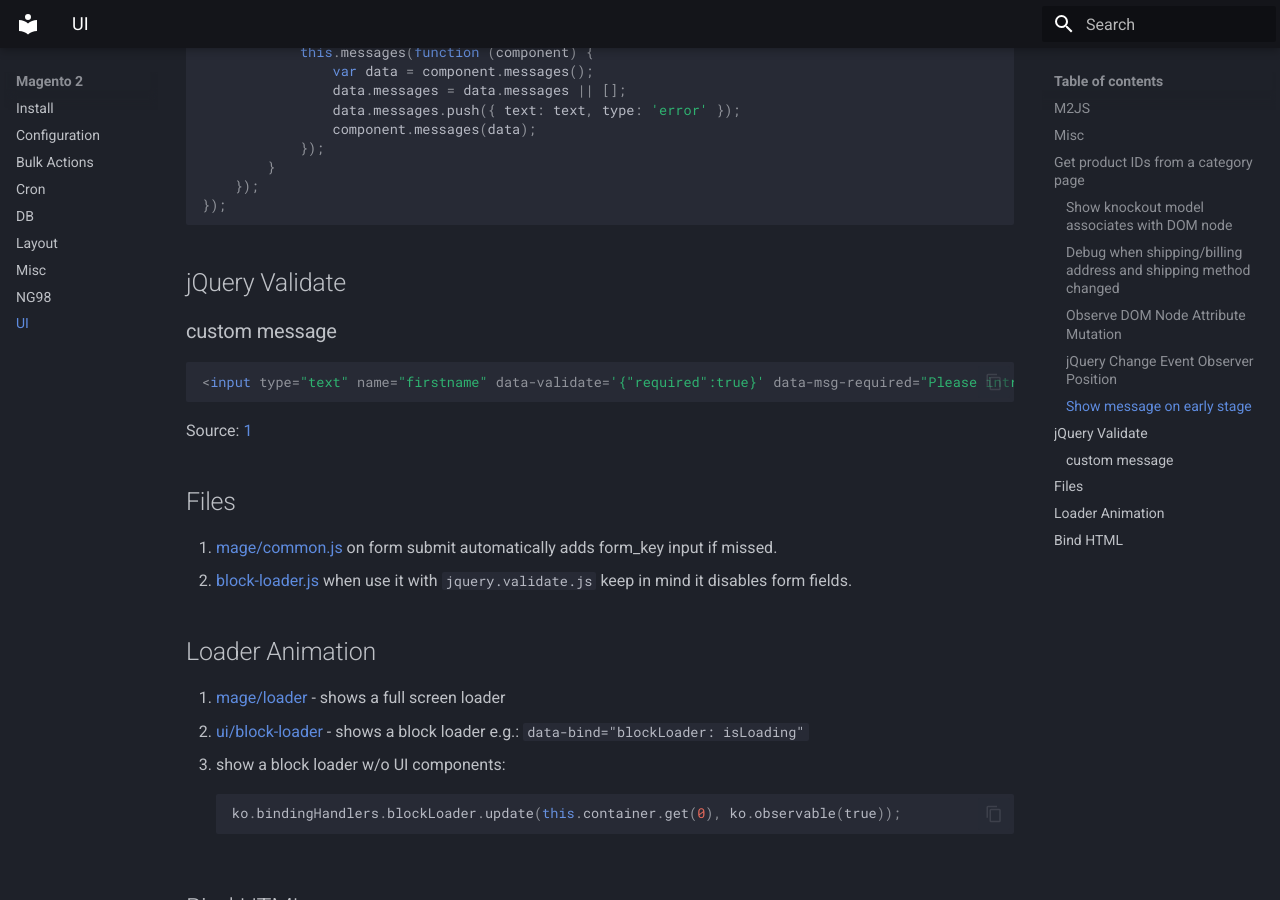
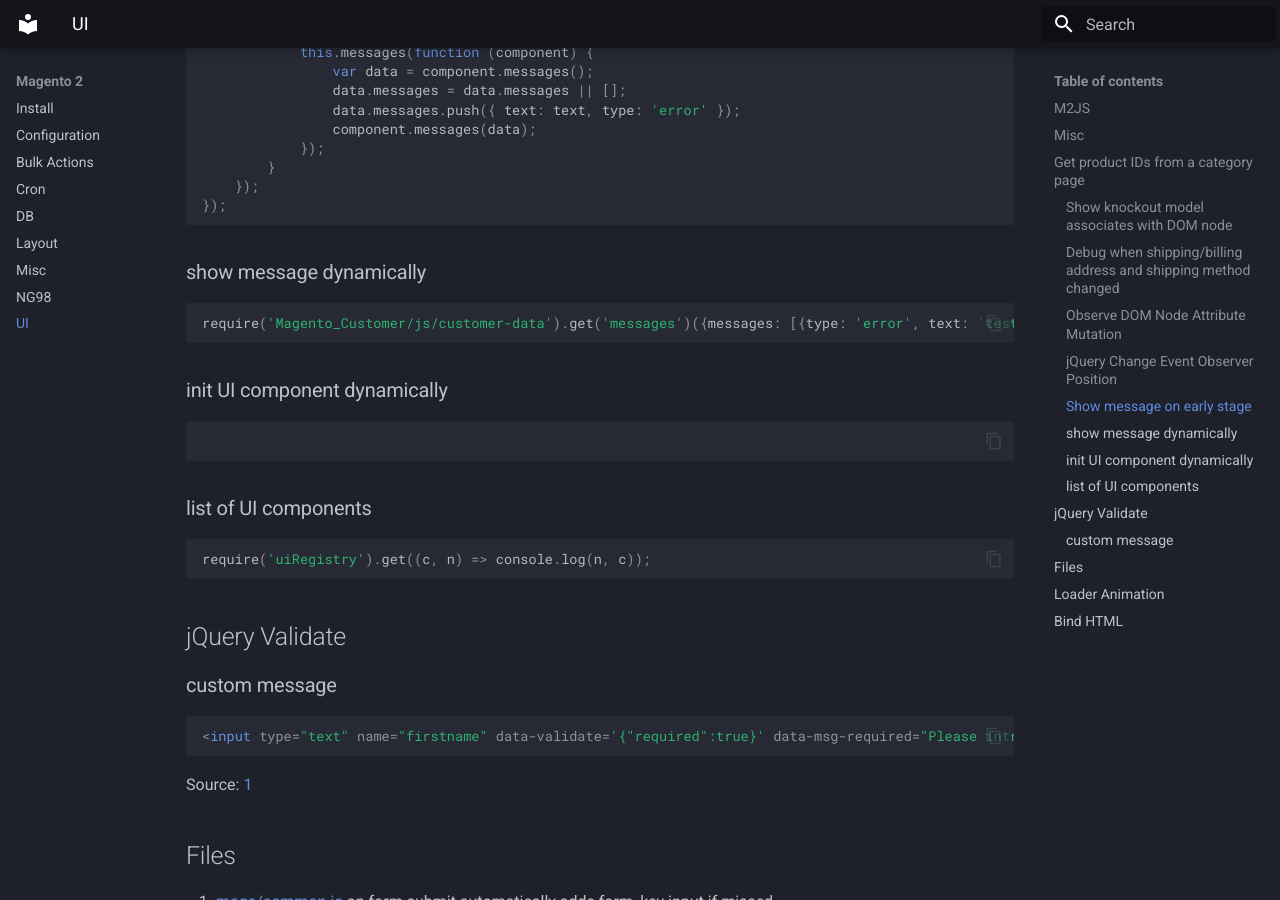
Before and after one commit to yutv/kb, an MkDocs documentation site: the page built from docs/magento-2/ui.md, in a window 1280 px wide and 900 px high, scrolled down 2750 px. Built offline with MkDocs 1.6.1 and Material for MkDocs 9.7.7, drawn with Linux system fonts in a browser that asks for light colours.

````diff
--- a/docs/magento-2/ui.md
+++ b/docs/magento-2/ui.md
@@ -123,6 +123,19 @@ define([
     });
 });
 ```
+### show message dynamically
+```js
+require('Magento_Customer/js/customer-data').get('messages')({messages: [{type: 'error', text: 'test message'}]});
+```
+### init UI component dynamically
+```js
+
+```
+### list of UI components
+```js
+require('uiRegistry').get((c, n) => console.log(n, c));
+```
+
 ## jQuery Validate
 
 ### custom message
--- a/mkdocs.yml
+++ b/mkdocs.yml
@@ -29,6 +29,7 @@ nav:
     - PDF: pdf.md
     - Performance: performance.md
     - PHP: php.md
+    - PhpStorm: phpstorm.md
     - Raspberry Pi: raspberry-pi.md
     - Redis: redis.md
     - SSH: ssh.md
````
Also changed, not shown: docs/pdf.md (+5 -0 lines), docs/phpstorm.md (added, +5 -0 lines).
